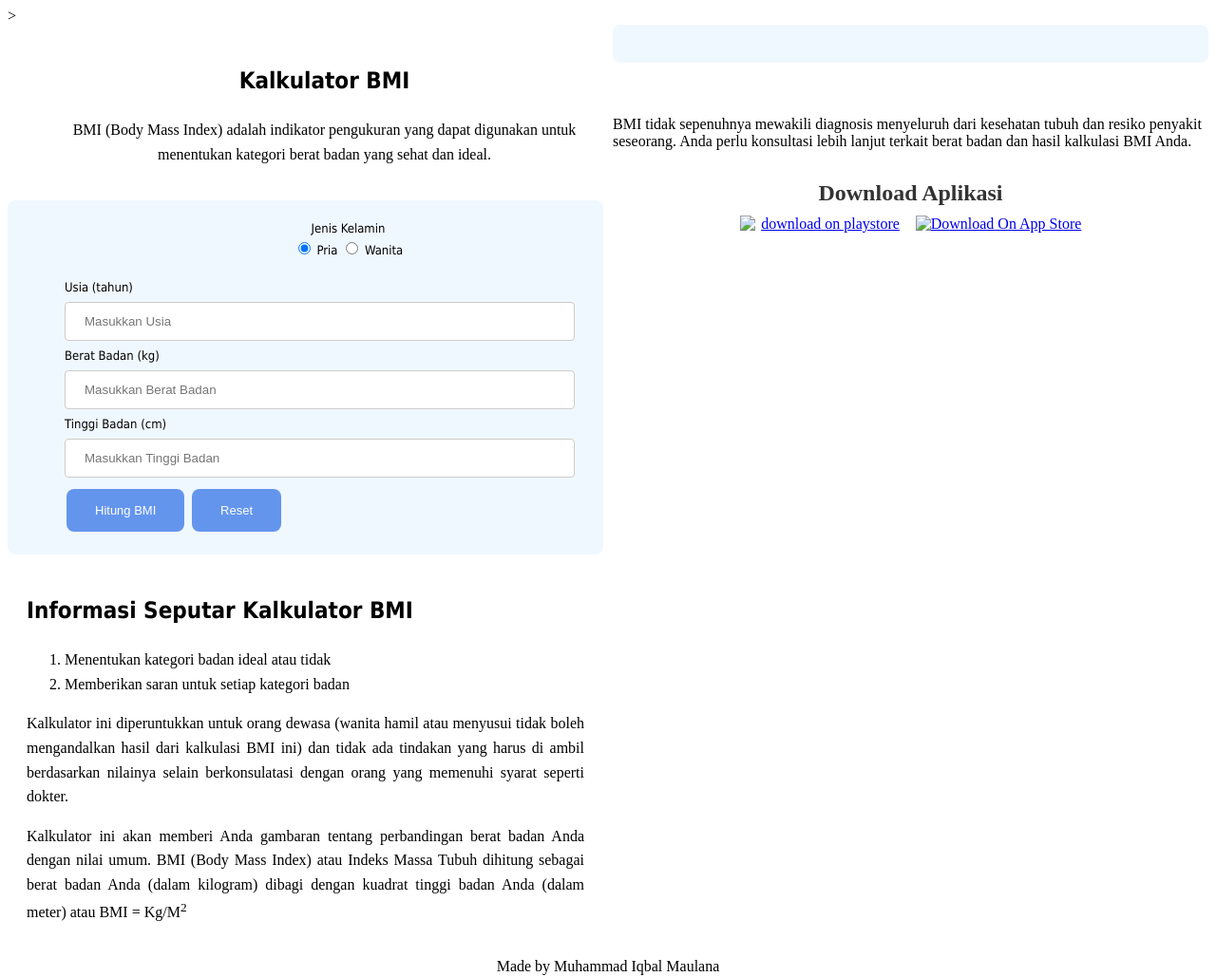
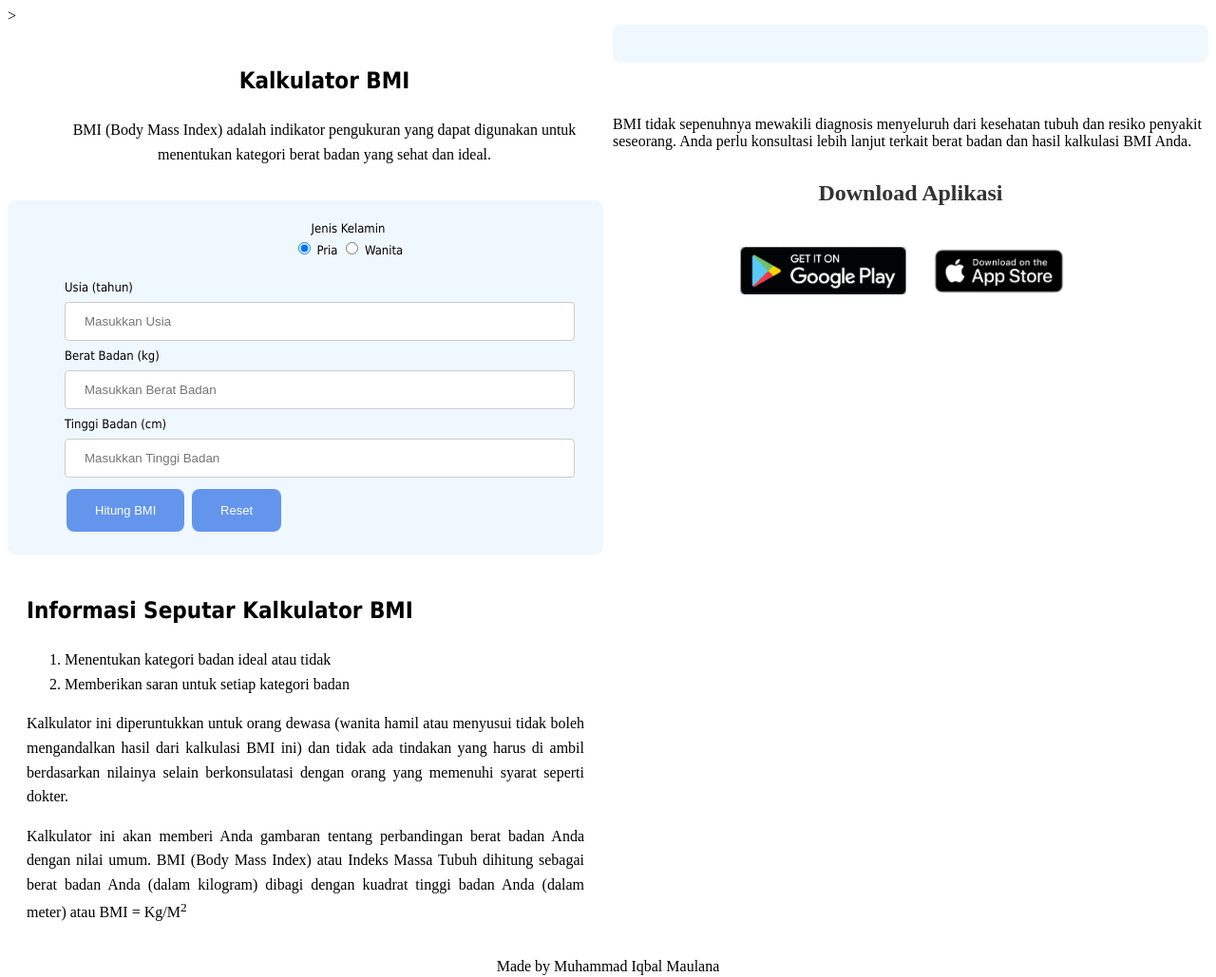
Before and after one commit to revou-fundamental-course/28-oct-24-Aetherx24, a plain HTML site: page index.html in a window 1280 px wide. Shown: the whole page at 95% size. Drawn offline with Linux system fonts and the light colour scheme.

Commit message:
final final version

```diff
--- a/index.html
+++ b/index.html
@@ -99,10 +99,10 @@
 
             <div class="store-button">
                 <a href="https://play.google.com/store" target="_blank" class="store-button playstore">
-                    <img src="assets\playstore.png" alt="download on playstore" class="">
+                    <img src="assets\PlayStoreLogo.png" alt="download on playstore" class="">
                 </a>
                 <a href="https://www.apple.com/app-store/" target="_blank" class="store-button appstore">
-                    <img src="assets\App_Store.png" alt="Download On App Store" class="">
+                    <img src="assets\AppStoreLogo.png" alt="Download On App Store" class="">
                 </a>
             </div>
         </div>
```
